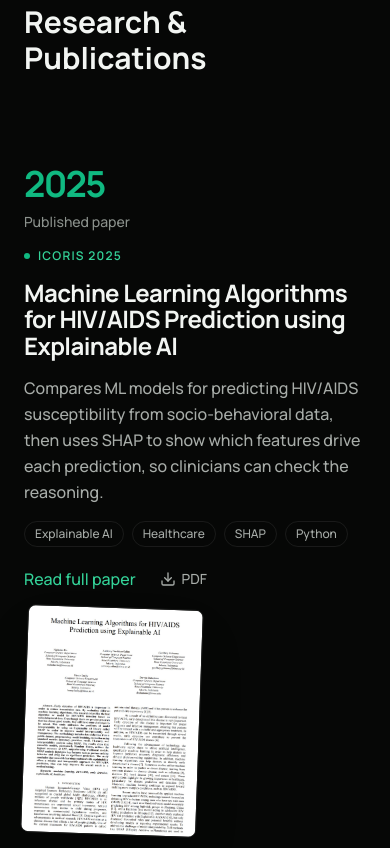
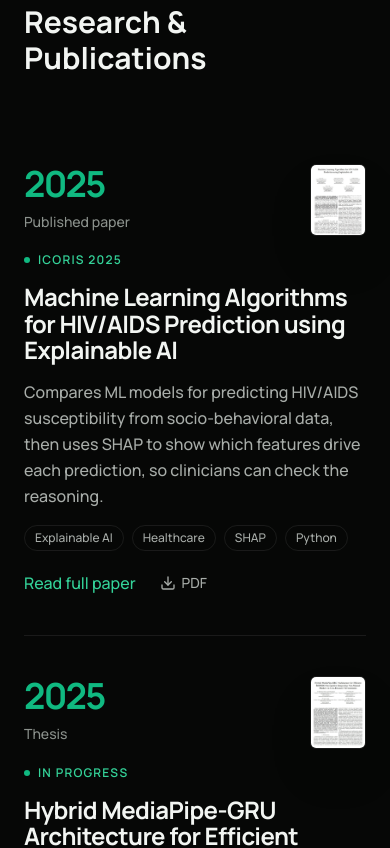
Before and after one commit to NichoHo/portfolio, a Next.js app: page /portfolio/ in a window 390 px wide. Shown: the part 7960-8808 px from the top of the page. Built offline with nearby package versions, Linux system fonts and the light colour scheme.

Commit message:
style: research cover as phone thumbnail, hidden on tablets, tilted on desktop

```diff
--- a/components/Research.tsx
+++ b/components/Research.tsx
@@ -44,14 +44,14 @@ export function Research() {
             <motion.div
               key={p.title}
               {...reveal}
-              className="grid gap-4 md:grid-cols-[9rem_1fr_12rem] md:gap-10 py-10 md:py-12 items-start"
+              className="grid grid-cols-[1fr_auto] gap-4 md:grid-cols-[9rem_1fr_12rem] md:gap-10 py-10 md:py-12 items-start"
             >
               <div>
                 <p className="text-4xl md:text-5xl font-bold tracking-tighter text-emerald-500">{p.year}</p>
                 <p className="mt-2 text-sm text-[var(--text-tertiary)]">{p.kind}</p>
               </div>
 
-              <div className="space-y-4">
+              <div className="col-span-2 md:col-span-1 space-y-4">
                 <p className="flex items-center gap-2 text-xs font-semibold uppercase tracking-widest text-emerald-600 dark:text-emerald-400">
                   <span className="h-1.5 w-1.5 rounded-full bg-emerald-500" aria-hidden />
                   {p.venue}
@@ -75,10 +75,10 @@ export function Research() {
                 </div>
               </div>
 
-              <a href={p.pdf} target="_blank" rel="noreferrer" aria-label={`Open ${p.title}`} className="block w-44 md:w-full">
+              <a href={p.pdf} target="_blank" rel="noreferrer" aria-label={`Open ${p.title}`} className="block sm:hidden md:block w-14 col-start-2 row-start-1 md:col-start-3 md:w-full">
                 <img
                   src={p.cover} alt={`First page of ${p.title}`} loading="lazy"
-                  className="w-full rotate-2 rounded-lg border border-[var(--border)] shadow-2xl"
+                  className="w-full md:rotate-2 rounded-md md:rounded-lg border border-[var(--border)] shadow-2xl"
                 />
               </a>
             </motion.div>
```
